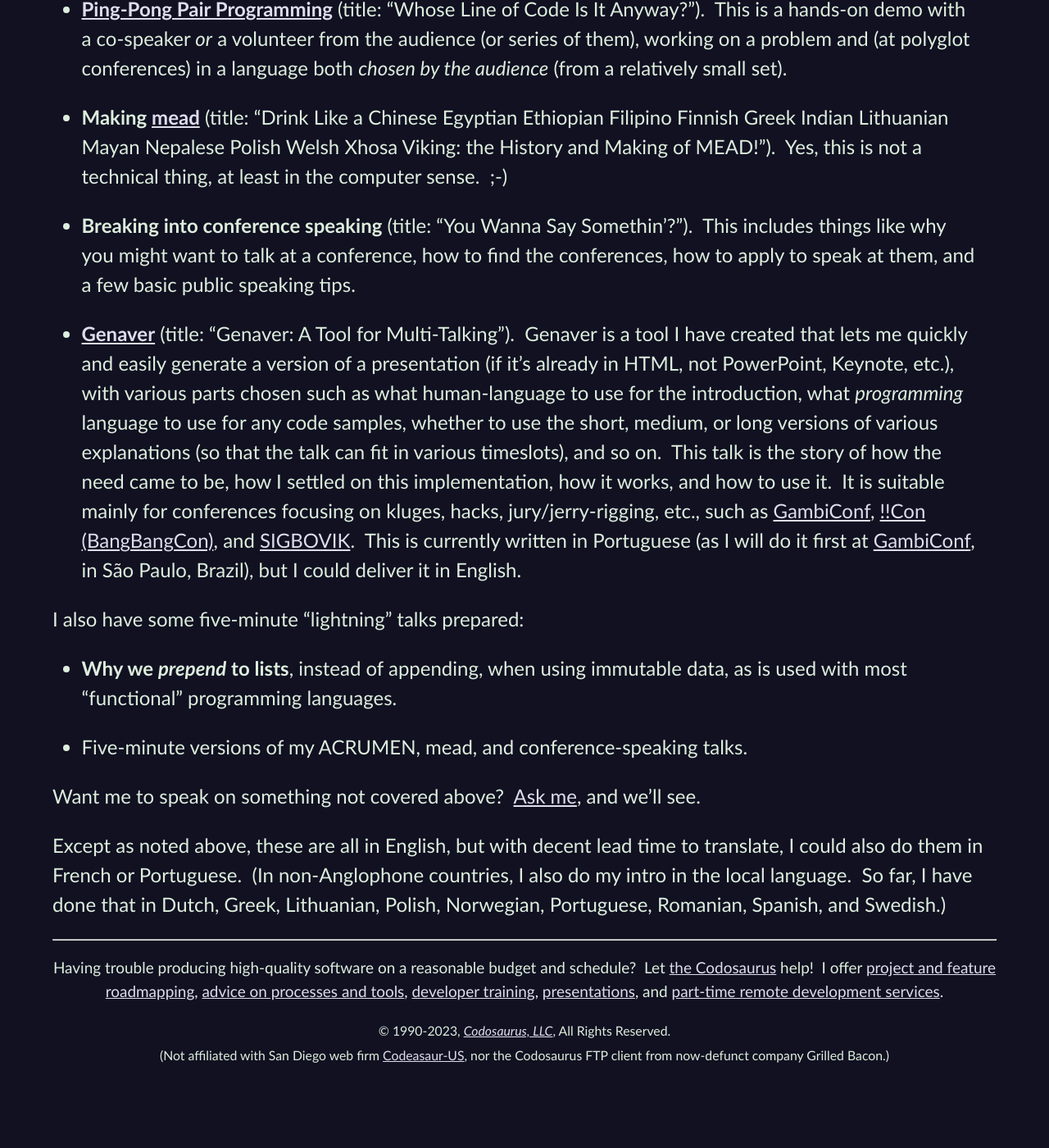
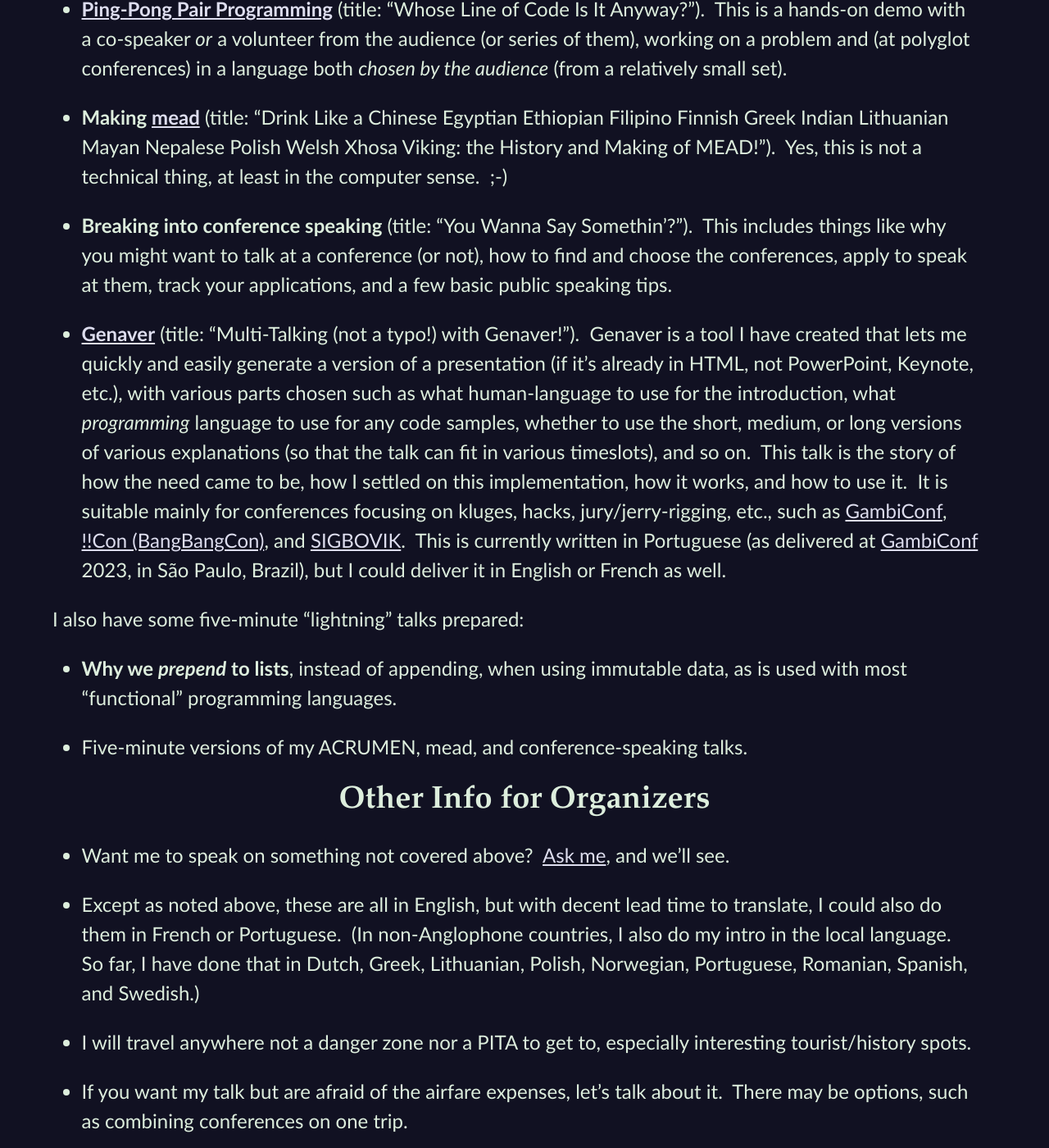
Before and after one commit to CodosaurusLLC/CodosaurusLLC.github.io, a Jekyll site: the page built from speaking/talks.md, in a window 1280 px wide and 1400 px high, scrolled down 927 px. Shown: the whole window at 82% size. Built offline with Jekyll 4.4.1, drawn with Linux system fonts in a browser that asks for light colours; before the commit the page ends 2247 px from its top, so only the background shows below that; some of the changed text lies outside the part shown.

Commit message:
add more info re me, plus some tweaks

```diff
--- a/speaking/talks.md
+++ b/speaking/talks.md
@@ -74,13 +74,14 @@ at least in the computer sense.&nbsp;
 - **Breaking into conference speaking**
 (title: "You Wanna Say Somethin'?").&nbsp;
 This includes things like
-why you might want to talk at a conference,
-how to find the conferences,
-how to apply to speak at them,
+why you might want to talk at a conference (or not),
+how to find and choose the conferences,
+apply to speak at them,
+track your applications,
 and a few basic public speaking tips.
 
 - **[Genaver](https://github.com/CodosaurusLLC/Genaver){:target="_new"}**
-(title: "Genaver: A Tool for Multi-Talking").&nbsp;
+(title: "Multi-Talking (not a typo!) with Genaver!").&nbsp;
 Genaver is a tool I have created
 that lets me quickly and easily generate
 a version of a presentation
@@ -106,10 +107,10 @@ such as
 and
 [SIGBOVIK](http://sigbovik.org/){:rel="nofollow" target="_new"}.&nbsp;
 This is currently written in Portuguese
-(as I will do it first at
-[GambiConf](https://gambiconf.dev/){:rel="nofollow" target="_new"},
-in São Paulo, Brazil),
-but I could deliver it in English.
+(as delivered at
+[GambiConf](https://gambiconf.dev/){:rel="nofollow" target="_new"}
+2023, in São Paulo, Brazil),
+but I could deliver it in English or French as well.
 
 I also have some five-minute "lightning" talks prepared:
 
@@ -131,14 +132,32 @@ design patterns,
 and more.
 -->
 
-Want me to speak on something not covered above?&nbsp;
+### Other Info for Organizers
+
+
+- Want me to speak on something not covered above?&nbsp;
 [Ask me](/contact), and we'll see.
 
-Except as noted above,
+- Except as noted above,
 these are all in English,
 but with decent lead time to translate,
 I could also do them in French or Portuguese.&nbsp;
 (In non-Anglophone countries,
 I also do my intro in the local language.&nbsp;
 So far, I have done that in
-Dutch, Greek, Lithuanian, Polish, Norwegian, Portuguese, Romanian, Spanish, and Swedish.)
+Dutch,
+Greek,
+Lithuanian,
+Polish,
+Norwegian,
+Portuguese,
+Romanian,
+Spanish, and
+Swedish.)
+
+- I will travel anywhere not a danger zone nor a PITA to get to,
+especially interesting tourist/history spots.
+
+- If you want my talk but are afraid of the airfare expenses,
+let's talk about it.&nbsp;
+There may be options, such as combining conferences on one trip.
```
Also changed, not shown: other parts of speaking/talks.md (+3 -3 lines).
